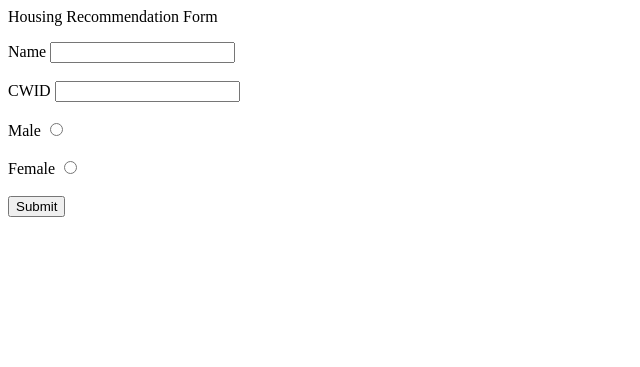
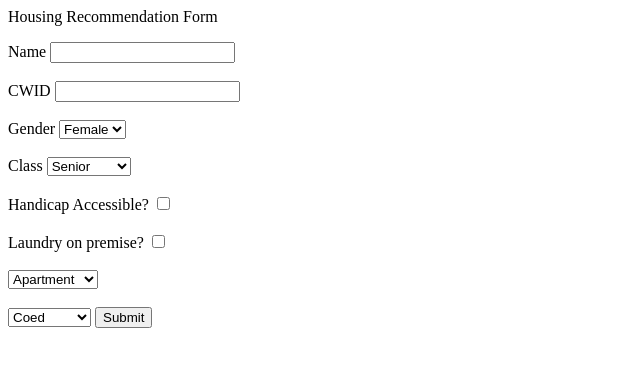
Before and after one commit to rebeccamurphy/SD2_CMPT_221, a PHP site: page / in a window 1280 px wide. Shown: the top 367 px of the page, without its empty margins (0-640 px from the left). Run offline with PHP 8.4, Linux system fonts and the light colour scheme.

Commit message:
finished page one, started working on page 2"

```diff
--- a/project1/index.php
+++ b/project1/index.php
@@ -1,7 +1,46 @@
+
+
  <?php
 
+ 	function displayPage1(){
+ 		echo '<style>#page1{display:block!important;}</style>';
+ 	}
+ 	function hidePage1(){
+ 		echo '<style>#page1{display:none!important;}</style>';
+ 	}
+ 	function displayPage2(){
+ 		echo '<style>#page2{display:block!important;}</style>';
+ 	}
+ 	function hidePage2(){
+ 		echo '<style>#page2{display:none!important;}</style>';
+ 	}
+ 	function displayPage3(){
+ 		echo '<style>#page3{display:block!important;}</style>';
+ 	}
+ 	function hidePage3(){
+ 		echo '<style>#page3{display:none!important;}</style>';
+ 	}
 
+    if(isset($_POST['submitForm'])) {
+    	//page 1 form submitted
+		$name = $_POST["name"];
+		$CWID = $_POST['cwid'];
+		$gender = $_POST['gender'];
+		$class = $_POST['class'];
+		$laundry =  isset($_POST['laundry']) ? $_POST['laundry'] : '';
+		$handicap =  isset($_POST['handicap']) ? $_POST['handicap'] : '';
+		$housingKind = $_POST['housingKind'];
+
+		hidePage1();
+		displayPage2();
+    }
+    else{
+    	hidePage2();
+    	hidePage3();
+    }
     ?>
+
+
 <html>
 	<title>Project 1 </title>
 	<head>
@@ -10,8 +49,8 @@
 		</p>
 	</head>
 	<body>
-
-	<form action="demo_form.asp">
+	<div id="page1">
+		<form action="index.php" method='post'>
 			<label for="name">Name</label>
 			<input type="text" name="name">
 			<br>
@@ -20,15 +59,55 @@
 			<input type="text" name="cwid">
 			<br>
 			<br>
-		<label for="male">Male</label>
-		<input type="radio" name="sex" id="male" value="male">
+			<label for='gender'>Gender</label>
+			<select name ='gender'>
+				<option value="female">Female</option>
+				<option value="male">Male</option>
+				<option value="other">Other</option>
+			</select>
 			<br>
 			<br>
-		<label for="female">Female</label>
-		<input type="radio" name="sex" id="female" value="female">
+			<label for='class'>Class</label>
+			<select name='class'>
+				<option value="4">Senior</option>
+				<option value="3">Junior</option>
+				<option value="2">Sophmore</option>
+				<option value="1">Freshman</option>
+			</select>
 			<br>
 			<br>
-		<input type="submit" value="Submit">
+			<label for='handicap'> Handicap Accessible?</label>
+			<input type="checkbox" name="handicap" value="handicap">
+			<br>
+			<br>
+			<label for='laundry'>Laundry on premise?</label>
+			<input type="checkbox" name="laundry" value="laundry">
+			<br>
+			<br>
+			<select name='housingKind'>
+				<option value="apartment">Apartment</option>
+				<option value="townhouse">Townhouse</option>
+				<option value="dorm">Dormitory</option>
+			</select>
+			<br>
+			<br>
+			<select>
+				<option value="coed">Coed</option>
+				<option value="noncoed">Non-Coed</option>
+			</select>
+
+			<input type="submit" value="Submit" name='submitForm'>
 		</form>
+	</div>
+	<div id='page2'>
+			<!--Freshman Housing-->
+			<select>
+				<option value="volvo">Volvo</option>
+				<option value="saab">Saab</option>
+				<option value="mercedes">Mercedes</option>
+				<option value="audi">Audi</option>
+			</select>
+
+			</div>
 	</body>
 </html>
```
Lines whose indentation alone changed are shown as unchanged.
